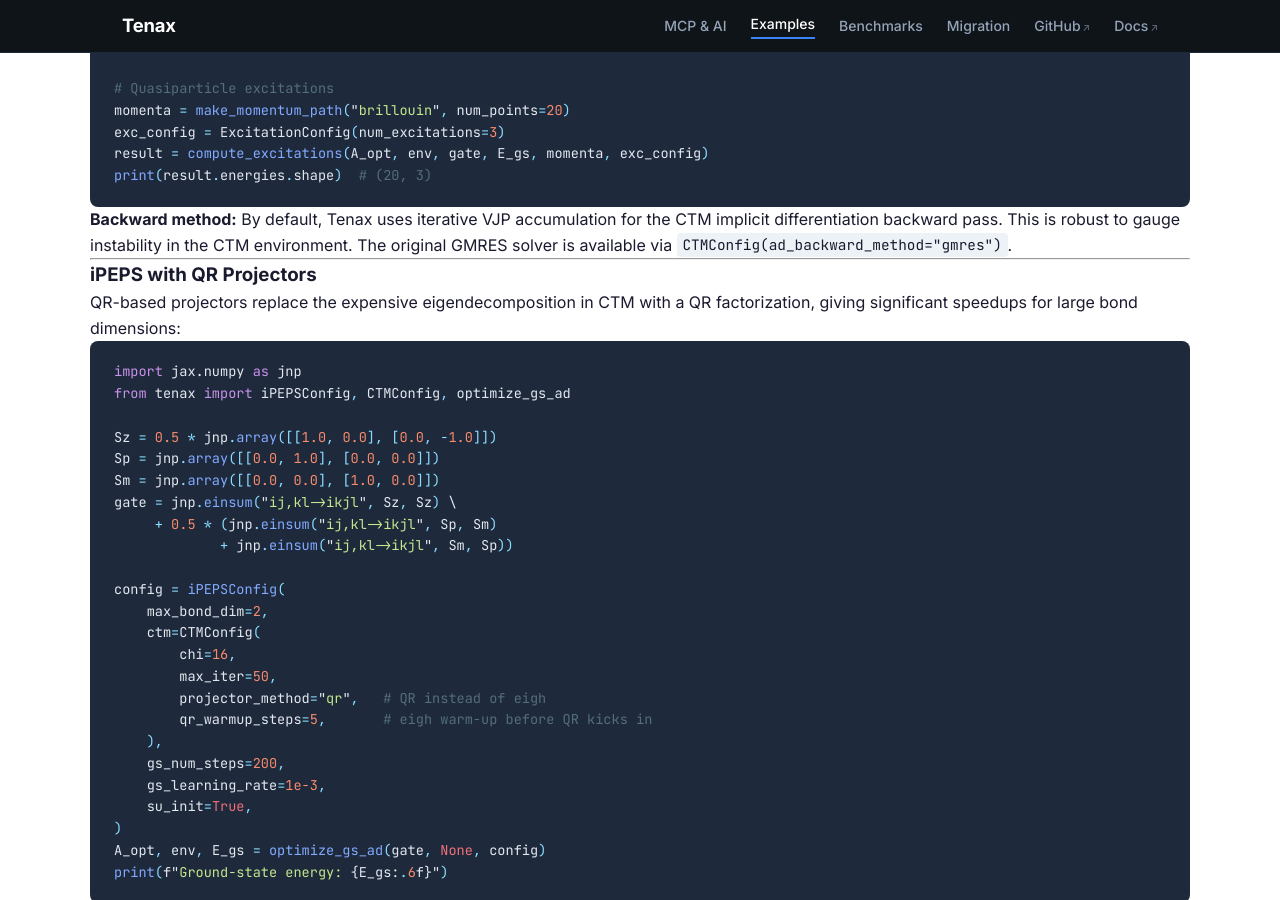
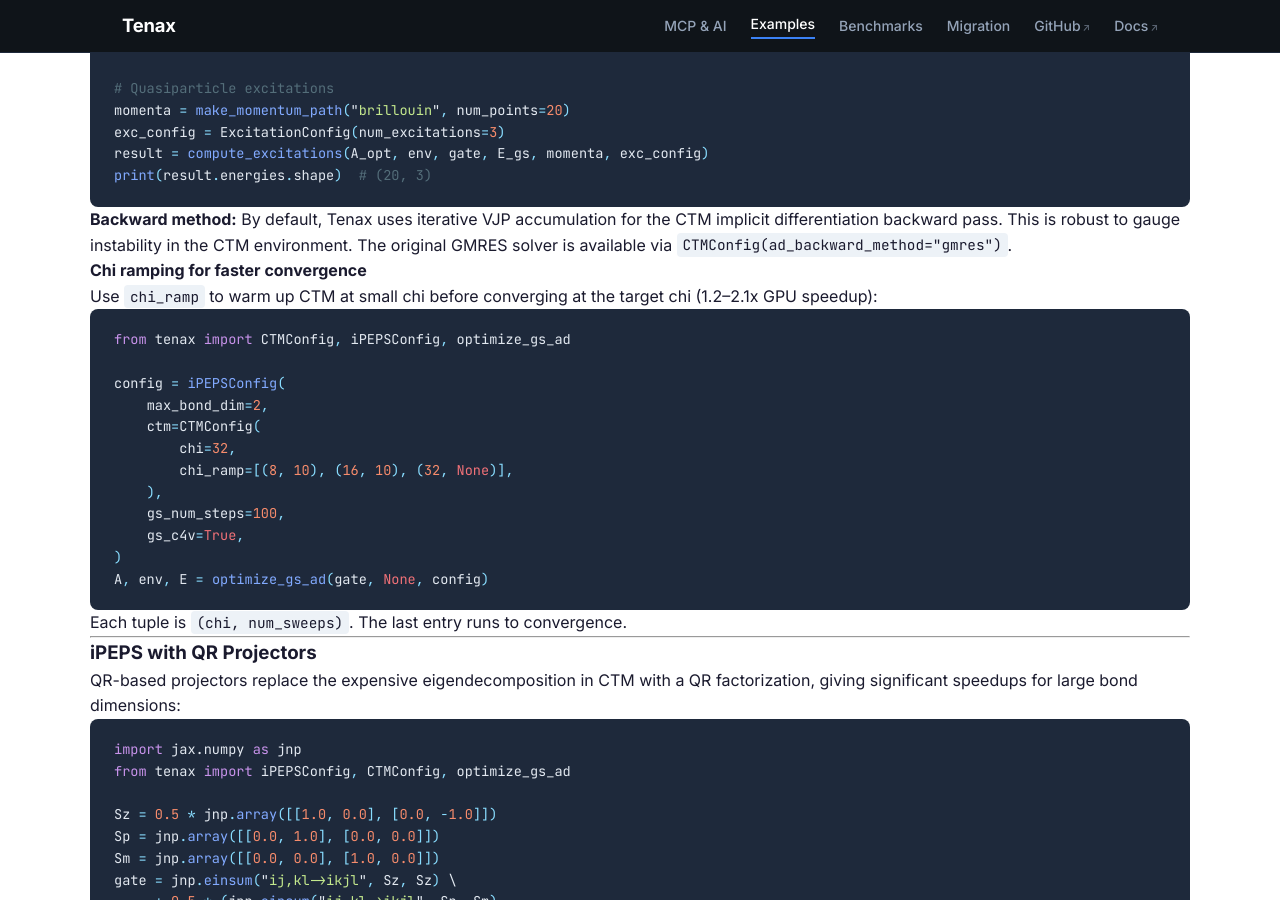
Before and after one commit to tenax-lab/tenax-lab.github.io, a Jekyll site: the page built from examples.md, in a window 1280 px wide and 900 px high, scrolled down 3478 px. Built offline with Jekyll 4.4.1, drawn with Linux system fonts in a browser that asks for light colours.

Commit message:
docs: document CTMConfig.chi_ramp feature for iPEPS
Co-Authored-By: Claude Opus 4.6 (1M context) <noreply@anthropic.com>

````diff
--- a/examples.md
+++ b/examples.md
@@ -210,6 +210,27 @@ print(result.energies.shape)  # (20, 3)
 > for the CTM implicit differentiation backward pass. This is robust to
 > gauge instability in the CTM environment. The original GMRES solver is
 > available via `CTMConfig(ad_backward_method="gmres")`.
+
+#### Chi ramping for faster convergence
+
+Use `chi_ramp` to warm up CTM at small chi before converging at the target chi (1.2--2.1x GPU speedup):
+
+```python
+from tenax import CTMConfig, iPEPSConfig, optimize_gs_ad
+
+config = iPEPSConfig(
+    max_bond_dim=2,
+    ctm=CTMConfig(
+        chi=32,
+        chi_ramp=[(8, 10), (16, 10), (32, None)],
+    ),
+    gs_num_steps=100,
+    gs_c4v=True,
+)
+A, env, E = optimize_gs_ad(gate, None, config)
+```
+
+Each tuple is `(chi, num_sweeps)`. The last entry runs to convergence.
 
 ---
 
````
Also changed, not shown: benchmarks.md (+12 -0 lines), index.md (+1 -1 lines).
